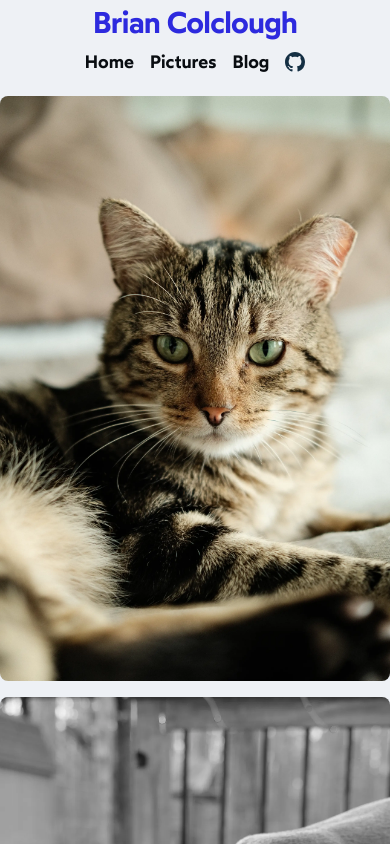
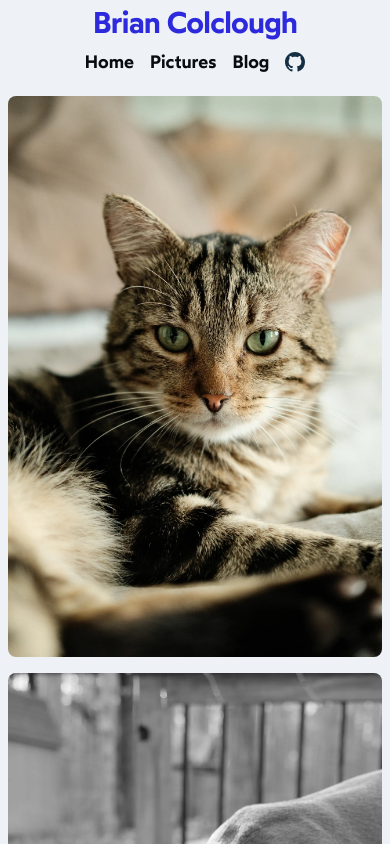
Before and after one commit to BrianColclough/Portfolio, a Next.js app: page /pictures in a window 390 px wide. Shown: the top 844 px of the page. Built offline with nearby package versions, Linux system fonts and the light colour scheme.

Commit message:
better pictures on mobile and formatting

```diff
--- a/components/pictures/pictureViewer.tsx
+++ b/components/pictures/pictureViewer.tsx
@@ -12,11 +12,11 @@ const PictureViewer = () => {
           <div className="flex flex-row flex-wrap justify-center gap-4">
             {Pictures.map((item) => (
               <React.Fragment key={item.id}>
-                <div className="basis-full h-fit w-fit flex flex-row items-center justify-center">
+                <div className="basis-full h-fit w-fit flex flex-row items-center justify-center mx-2 sm:mx-0">
                   <img
                     src={item.path}
-                    alt={item.description}
                     className="rounded-lg max-h-screen"
+                    alt="{item.description}"
                   />
                 </div>
               </React.Fragment>
```
